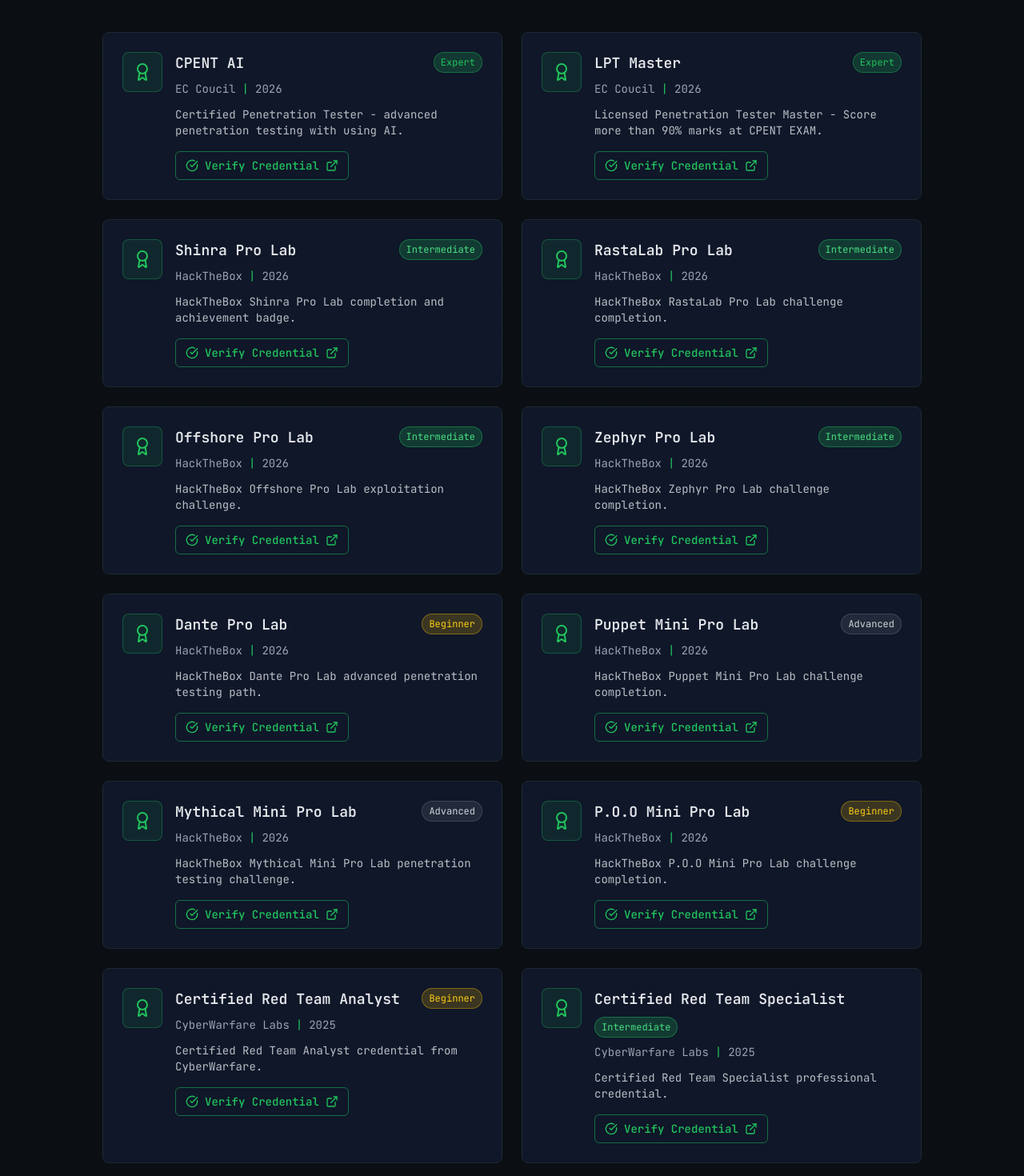
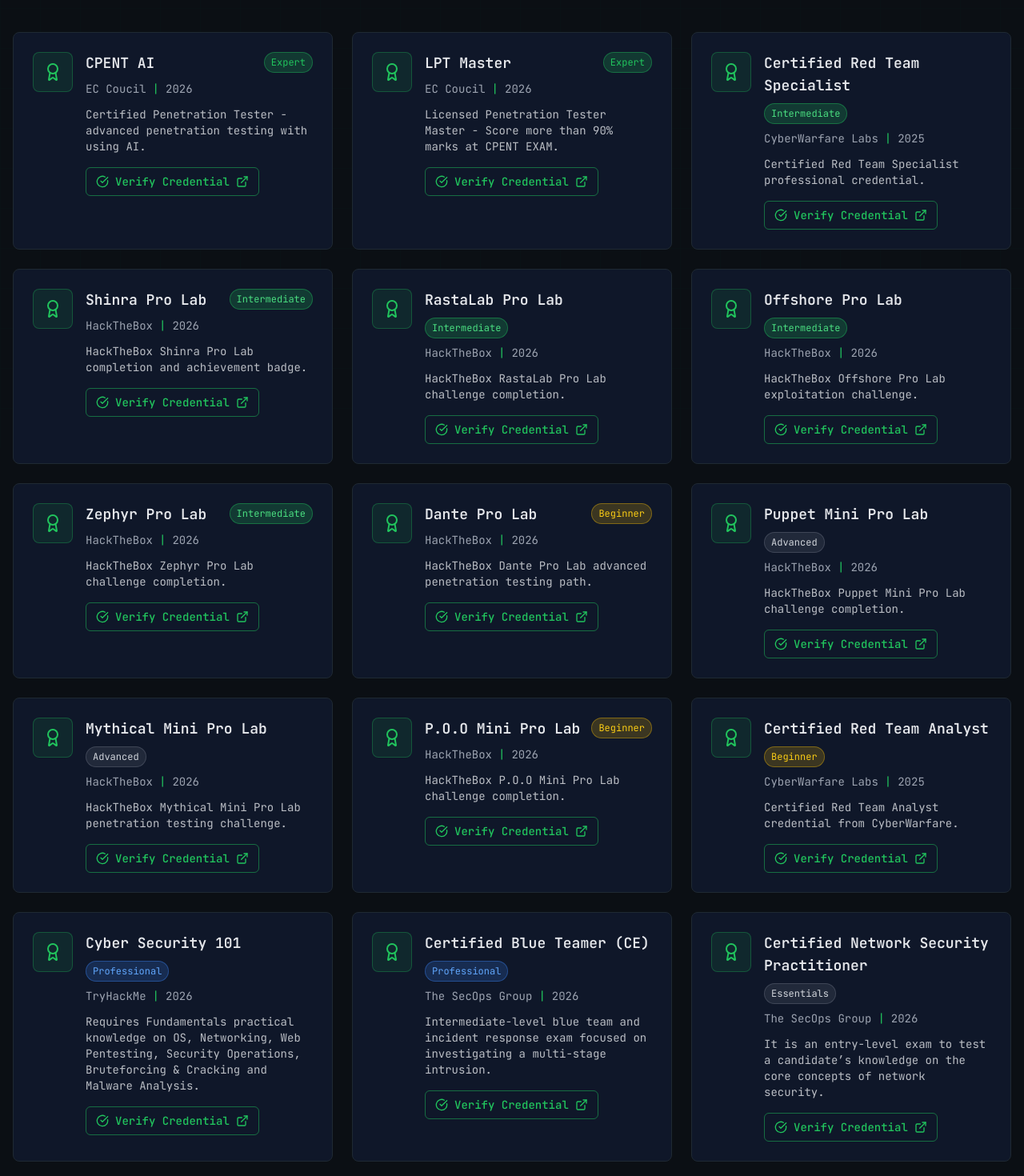
Before and after one commit to masum-billah14/portfolio1419, a React (Vite) app: page /certifications in a window 1280 px wide. Shown: the part 240-1710 px from the top of the page at 80% size. Built offline with nearby package versions, Linux system fonts and the light colour scheme.

Commit message:
Update certifications

```diff
--- a/src/pages/Certifications.tsx
+++ b/src/pages/Certifications.tsx
@@ -19,6 +19,14 @@
     level: "Expert",
     description: "Licensed Penetration Tester Master - Score more than 90% marks at CPENT EXAM.",
     verifyUrl: "https://drive.google.com/file/d/1NYKKx9B2uKdYiVXzFzIs7IzSlVxJZsoX/view?usp=sharing",
+  },
+  {
+    name: "Certified Red Team Specialist",
+    organization: "CyberWarfare Labs",
+    year: "2025",
+    level: "Intermediate",
+    description: "Certified Red Team Specialist professional credential.",
+    verifyUrl: "https://www.credential.net/ae79d7ff-cbce-4111-a1e5-d6a82f1a1169#acc.5WhEyvS4",
   },
   {
     name: "Shinra Pro Lab",
@@ -91,14 +99,6 @@
     level: "Beginner",
     description: "Certified Red Team Analyst credential from CyberWarfare.",
     verifyUrl: "https://labs.cyberwarfare.live/credential/achievement/68dcf40a5c9b8f23b528faa3",
-  },
-  {
-    name: "Certified Red Team Specialist",
-    organization: "CyberWarfare Labs",
-    year: "2025",
-    level: "Intermediate",
-    description: "Certified Red Team Specialist professional credential.",
-    verifyUrl: "https://www.credential.net/ae79d7ff-cbce-4111-a1e5-d6a82f1a1169#acc.5WhEyvS4",
   },
   {
     name: "Cyber Security 101",
@@ -197,11 +197,11 @@
             </div>
 
             {/* Certifications Grid */}
-            <div className="grid md:grid-cols-2 gap-6 max-w-5xl mx-auto">
+            <div className="grid md:grid-cols-2 lg:grid-cols-3 gap-6">
               {certifications.map((cert, index) => (
                 <div
                   key={cert.name}
-                  className="cyber-card animate-fade-in"
+                  className="cyber-card flex flex-col animate-fade-in"
                   style={{ animationDelay: `${index * 0.1}s` }}
                 >
                   <div className="flex items-start gap-4">
```
